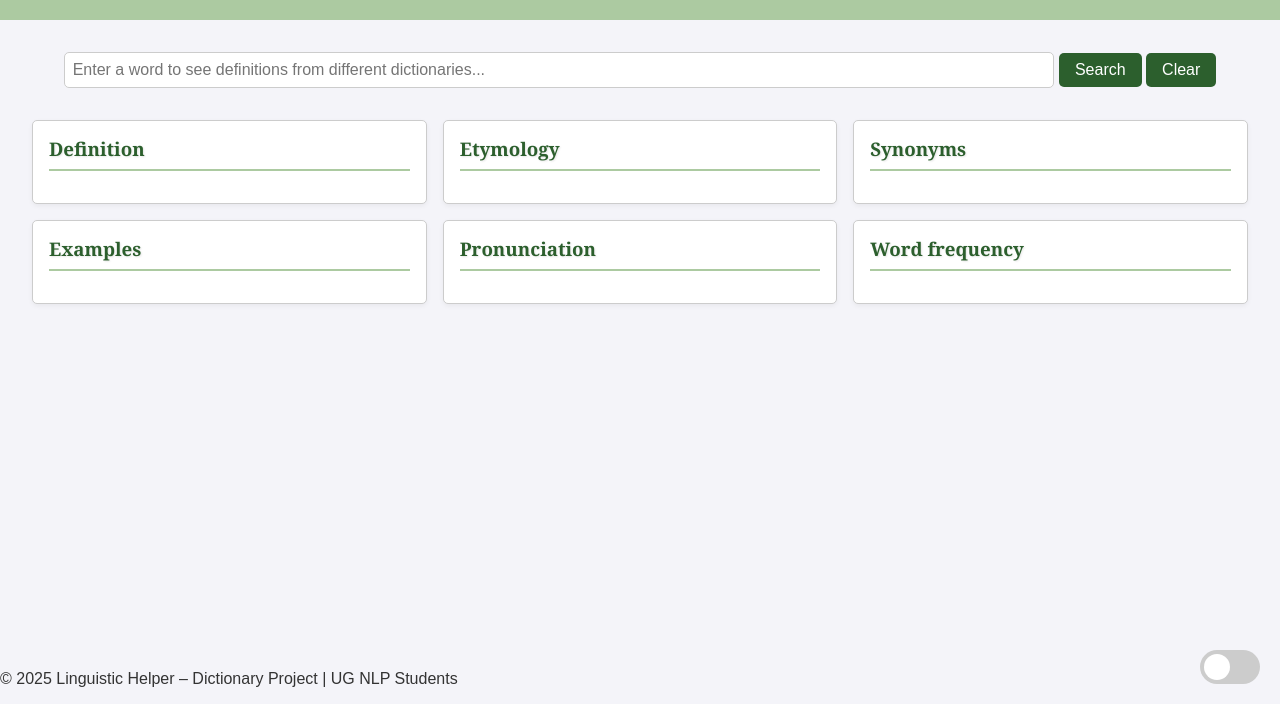
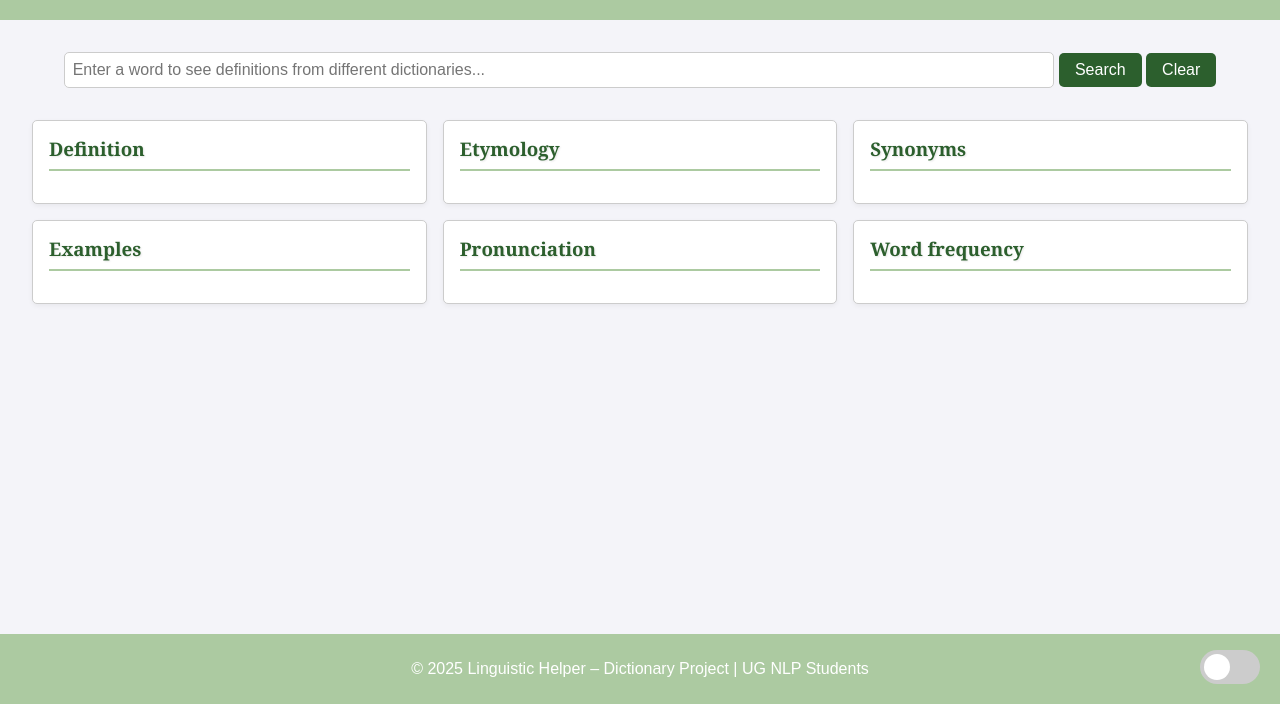
Before and after one commit to NLP-UG-2023-24/AA_WebDev_Project, a plain HTML site: page index.html in a window 1280 px wide. Shown: the part 96-800 px from the top of the page. Drawn offline with Linux system fonts and the light colour scheme.

Commit message:
add footer

```diff
--- a/index.html
+++ b/index.html
@@ -54,11 +54,9 @@
             <span class="slider round"></span>
           </label>
     </main>
-    <footer>
-    <p class="copyright">
-        © 2025 Linguistic Helper – Dictionary Project | UG NLP Students
-    </p>
-</footer>
+    <footer class="footer">
+    <p>&copy; 2025 Linguistic Helper – Dictionary Project | UG NLP Students</p>
+    </footer>
     <script src="main.js"></script>
 </body>
 </html>
```
Also changed, not shown: about_website.html (+3 -0 lines).
